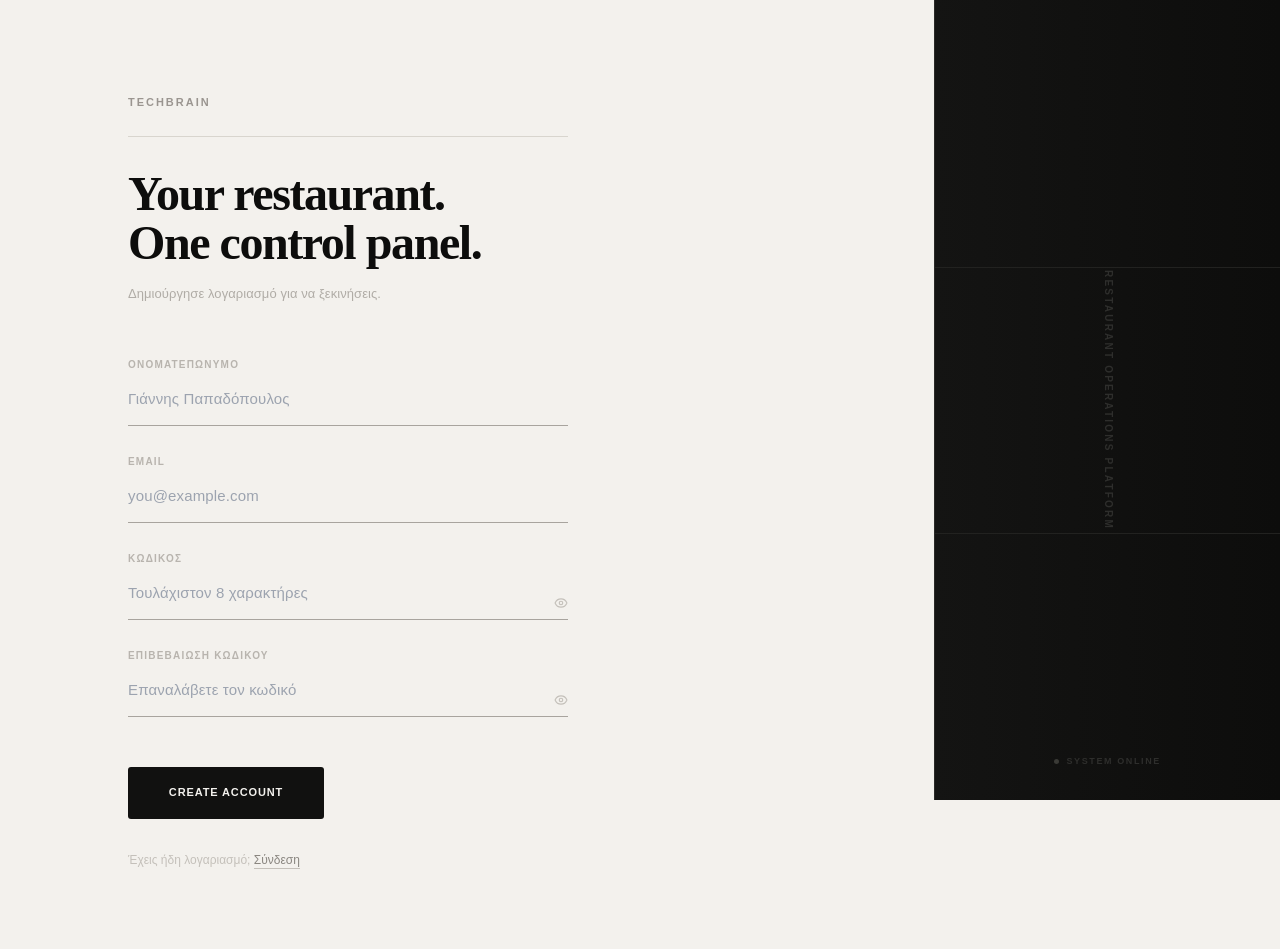
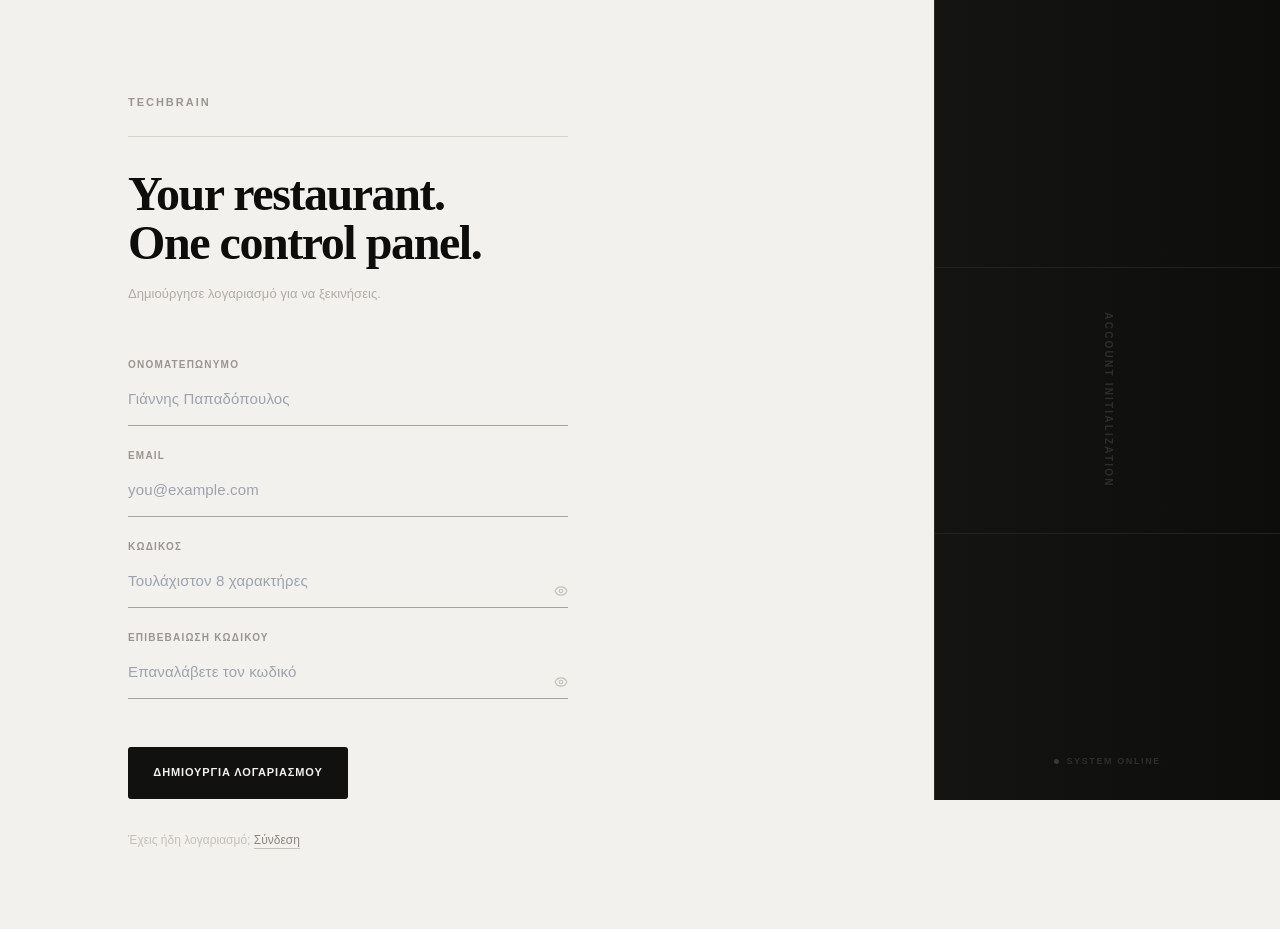
Before and after one commit to techbraincy/TechBrain-App, a Next.js app: page /register in a window 1280 px wide. Built offline with nearby package versions, Linux system fonts and the light colour scheme; no server answers.

Commit message:
UI: tighten register hierarchy

```diff
--- a/app/register/page.tsx
+++ b/app/register/page.tsx
@@ -65,7 +65,7 @@ export default function RegisterPage() {
             color: '#2E2E2C',
           }}
         >
-          Restaurant Operations Platform
+          Account initialization
         </div>
         <div
           style={{
--- a/components/auth/register-form.tsx
+++ b/components/auth/register-form.tsx
@@ -38,7 +38,7 @@ const inputBase: React.CSSProperties = {
 }
 
 const inputFocused: React.CSSProperties = {
-  borderBottomColor: '#111110',
+  borderBottomColor: '#0D0D0C',
 }
 
 const labelBase: React.CSSProperties = {
@@ -48,7 +48,7 @@ const labelBase: React.CSSProperties = {
   fontWeight: 600,
   letterSpacing: '0.12em',
   textTransform: 'uppercase' as const,
-  color: '#B8B4AE',
+  color: '#9A9590',
   marginBottom: 10,
 }
 
@@ -88,10 +88,17 @@ export function RegisterForm() {
     router.refresh()
   }
 
-  const field = (name: FieldName) => ({
-    style: { ...inputBase, ...(focus === name ? inputFocused : {}) },
-    onFocus: () => setFocus(name),
+  const fieldStyle = (name: FieldName, extra?: React.CSSProperties): React.CSSProperties => ({
+    ...inputBase,
+    ...(focus === name ? inputFocused : {}),
+    ...extra,
   })
+
+  const toggleStyle: React.CSSProperties = {
+    position: 'absolute', right: 0, bottom: 10,
+    background: 'none', border: 'none', padding: 0,
+    cursor: 'pointer', color: '#C4C0BA', display: 'flex', alignItems: 'center',
+  }
 
   return (
     <form
@@ -99,13 +106,14 @@ export function RegisterForm() {
       style={{ display: 'flex', flexDirection: 'column', gap: 0 }}
     >
       {/* Full name */}
-      <div style={{ marginBottom: 28 }}>
+      <div style={{ marginBottom: 22 }}>
         <label htmlFor="full_name" style={labelBase}>Ονοματεπώνυμο</label>
         <input
           id="full_name"
           placeholder="Γιάννης Παπαδόπουλος"
           autoComplete="name"
-          {...field('full_name')}
+          style={fieldStyle('full_name')}
+          onFocus={() => setFocus('full_name')}
           {...register('full_name', { onBlur: () => setFocus(null) })}
         />
         {errors.full_name && (
@@ -116,14 +124,15 @@ export function RegisterForm() {
       </div>
 
       {/* Email */}
-      <div style={{ marginBottom: 28 }}>
+      <div style={{ marginBottom: 22 }}>
         <label htmlFor="email" style={labelBase}>Email</label>
         <input
           id="email"
           type="email"
           placeholder="you@example.com"
           autoComplete="email"
-          {...field('email')}
+          style={fieldStyle('email')}
+          onFocus={() => setFocus('email')}
           {...register('email', { onBlur: () => setFocus(null) })}
         />
         {errors.email && (
@@ -134,7 +143,7 @@ export function RegisterForm() {
       </div>
 
       {/* Password */}
-      <div style={{ marginBottom: 28 }}>
+      <div style={{ marginBottom: 22 }}>
         <label htmlFor="password" style={labelBase}>Κωδικός</label>
         <div style={{ position: 'relative' }}>
           <input
@@ -142,20 +151,12 @@ export function RegisterForm() {
             type={showPw ? 'text' : 'password'}
             placeholder="Τουλάχιστον 8 χαρακτήρες"
             autoComplete="new-password"
-            {...field('password')}
-            style={{ ...field('password').style, paddingRight: 32 }}
+            style={fieldStyle('password', { paddingRight: 32 })}
+            onFocus={() => setFocus('password')}
             {...register('password', { onBlur: () => setFocus(null) })}
           />
-          <button
-            type="button"
-            onClick={() => setShowPw((v) => !v)}
-            aria-label={showPw ? 'Hide password' : 'Show password'}
-            style={{
-              position: 'absolute', right: 0, bottom: 10,
-              background: 'none', border: 'none', padding: 0,
-              cursor: 'pointer', color: '#C4C0BA', display: 'flex', alignItems: 'center',
-            }}
-          >
+          <button type="button" onClick={() => setShowPw((v) => !v)}
+            aria-label={showPw ? 'Hide password' : 'Show password'} style={toggleStyle}>
             {showPw ? <EyeOff size={14} /> : <Eye size={14} />}
           </button>
         </div>
@@ -167,7 +168,7 @@ export function RegisterForm() {
       </div>
 
       {/* Confirm password */}
-      <div style={{ marginBottom: 50 }}>
+      <div style={{ marginBottom: 48 }}>
         <label htmlFor="confirm" style={labelBase}>Επιβεβαίωση κωδικού</label>
         <div style={{ position: 'relative' }}>
           <input
@@ -175,20 +176,12 @@ export function RegisterForm() {
             type={showCo ? 'text' : 'password'}
             placeholder="Επαναλάβετε τον κωδικό"
             autoComplete="new-password"
-            {...field('confirm')}
-            style={{ ...field('confirm').style, paddingRight: 32 }}
+            style={fieldStyle('confirm', { paddingRight: 32 })}
+            onFocus={() => setFocus('confirm')}
             {...register('confirm', { onBlur: () => setFocus(null) })}
           />
-          <button
-            type="button"
-            onClick={() => setShowCo((v) => !v)}
-            aria-label={showCo ? 'Hide password' : 'Show password'}
-            style={{
-              position: 'absolute', right: 0, bottom: 10,
-              background: 'none', border: 'none', padding: 0,
-              cursor: 'pointer', color: '#C4C0BA', display: 'flex', alignItems: 'center',
-            }}
-          >
+          <button type="button" onClick={() => setShowCo((v) => !v)}
+            aria-label={showCo ? 'Hide password' : 'Show password'} style={toggleStyle}>
             {showCo ? <EyeOff size={14} /> : <Eye size={14} />}
           </button>
         </div>
@@ -213,7 +206,7 @@ export function RegisterForm() {
         disabled={isSubmitting}
         style={{
           height: 52,
-          width: 196,
+          width: 220,
           background: '#111110',
           color: '#F3F1ED',
           fontFamily: 'var(--font-body, "Hanken Grotesk", sans-serif)',
@@ -235,7 +228,7 @@ export function RegisterForm() {
           if (!isSubmitting) (e.currentTarget as HTMLButtonElement).style.background = '#111110'
         }}
       >
-        {isSubmitting ? 'Δημιουργία…' : 'Create account'}
+        {isSubmitting ? 'Δημιουργία…' : 'Δημιουργία λογαριασμού'}
       </button>
 
       <p style={{
```
